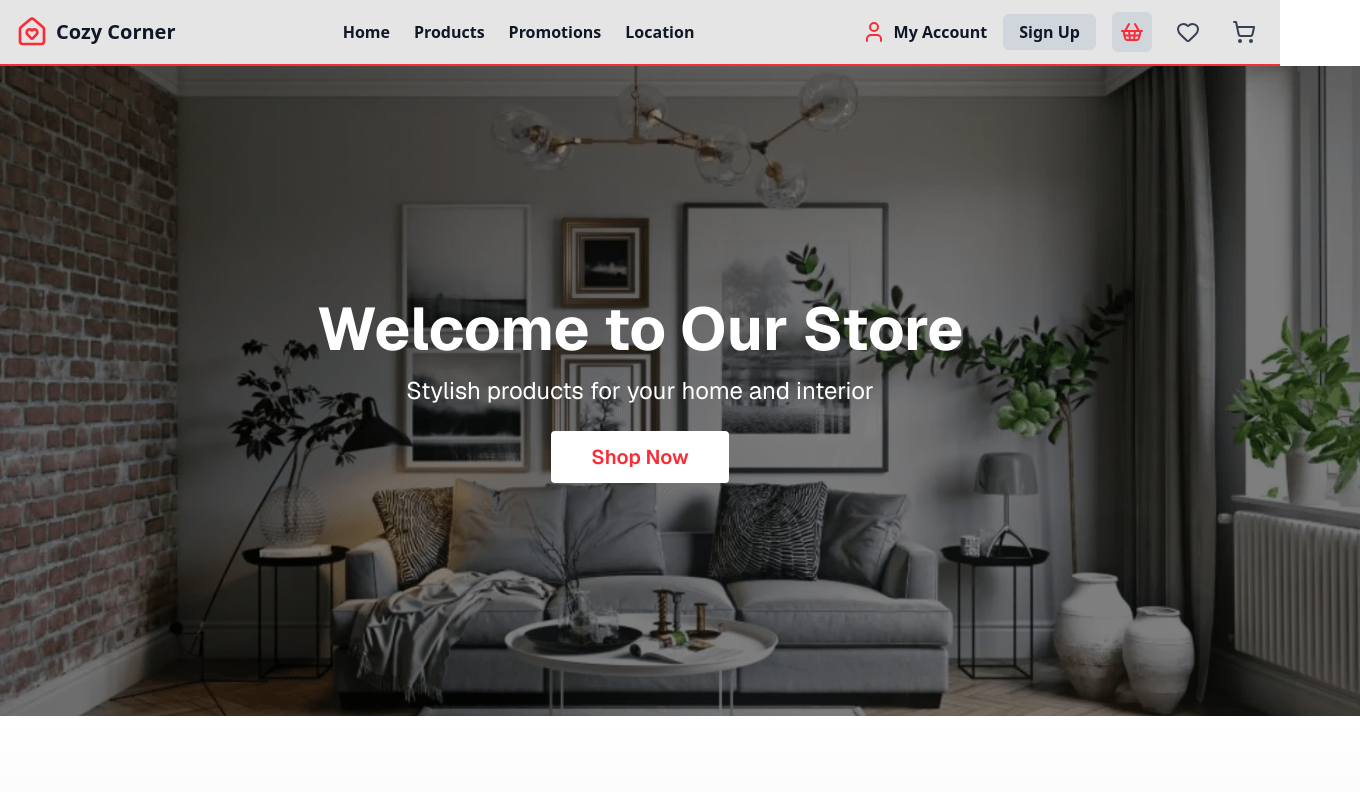
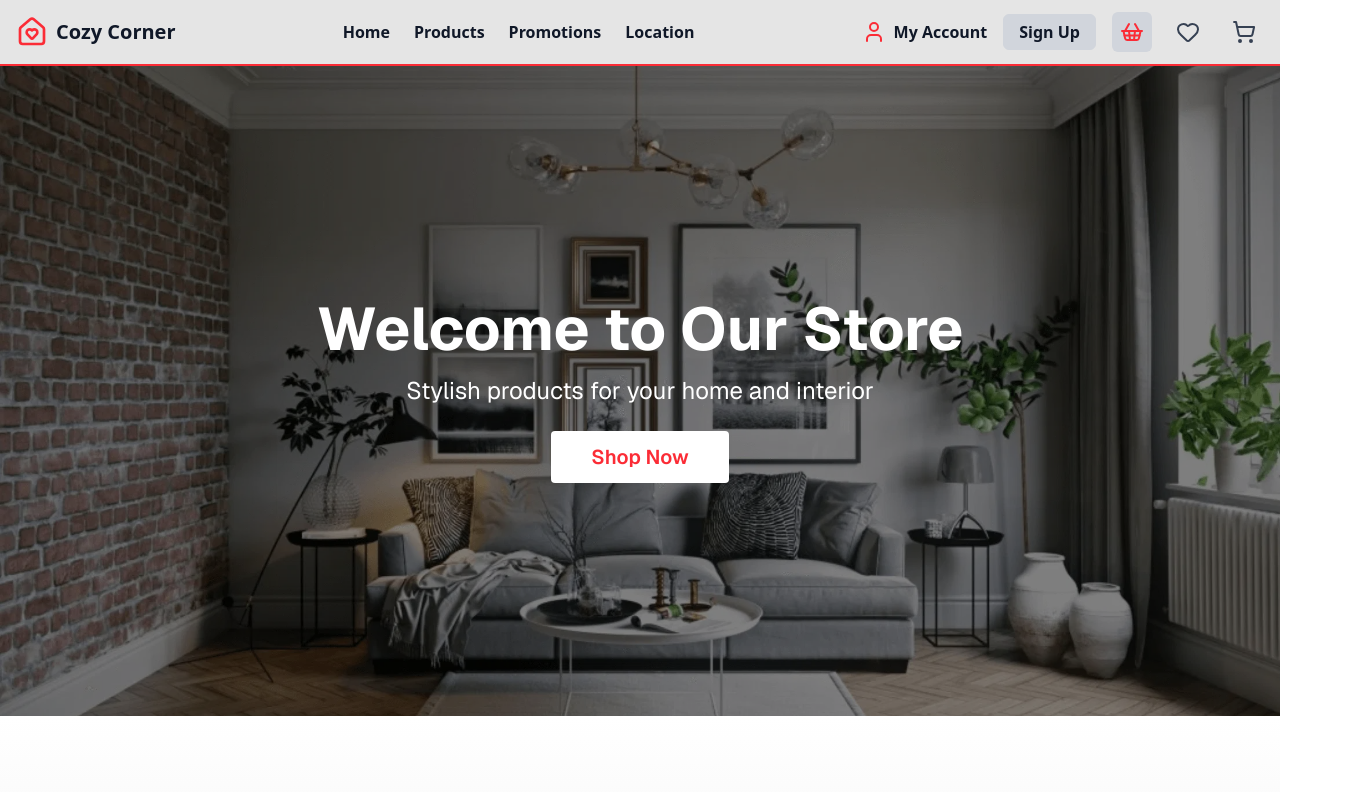
Before and after one commit to netkatya/online-shop, a Next.js app: page / in a window 1280 px wide. Shown: the top 792 px of the page, 1360 px wide, since content can reach past the window. Built offline with nearby package versions, Linux system fonts and the light colour scheme; no server answers.

Commit message:
buttons deleted

```diff
--- a/app/layout.tsx
+++ b/app/layout.tsx
@@ -60,7 +60,8 @@ export default function RootLayout({
           <TanStackProvider>
             <AuthProvider>
               <Header />
-              {children}
+              <main>{children}</main>
+
               <Footer />
             </AuthProvider>
           </TanStackProvider>
--- a/app/page.tsx
+++ b/app/page.tsx
@@ -6,7 +6,7 @@ import OurStory from "@/components/ourStory/ourStory";
 export default function Home() {
   return (
     <div className="flex min-h-screen items-center justify-center bg-zinc-50 font-sans dark:bg-black">
-      <main className="flex min-h-screen w-full min-w-[1440px] flex-col items-center justify-between sm:items-start">
+      <main className="flex min-h-screen w-full flex-col items-center justify-between sm:items-start">
         <Hero />
         <OurFeatures />
         <OurStory />
```
Also changed, not shown: components/header/header.tsx (+0 -18 lines).
